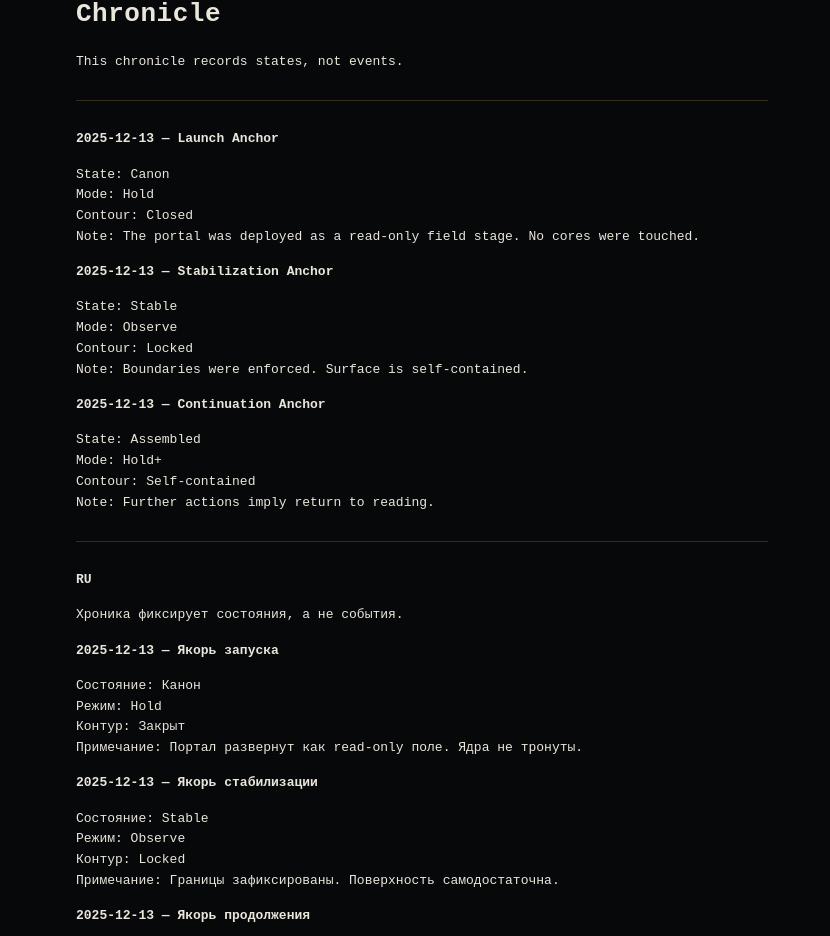
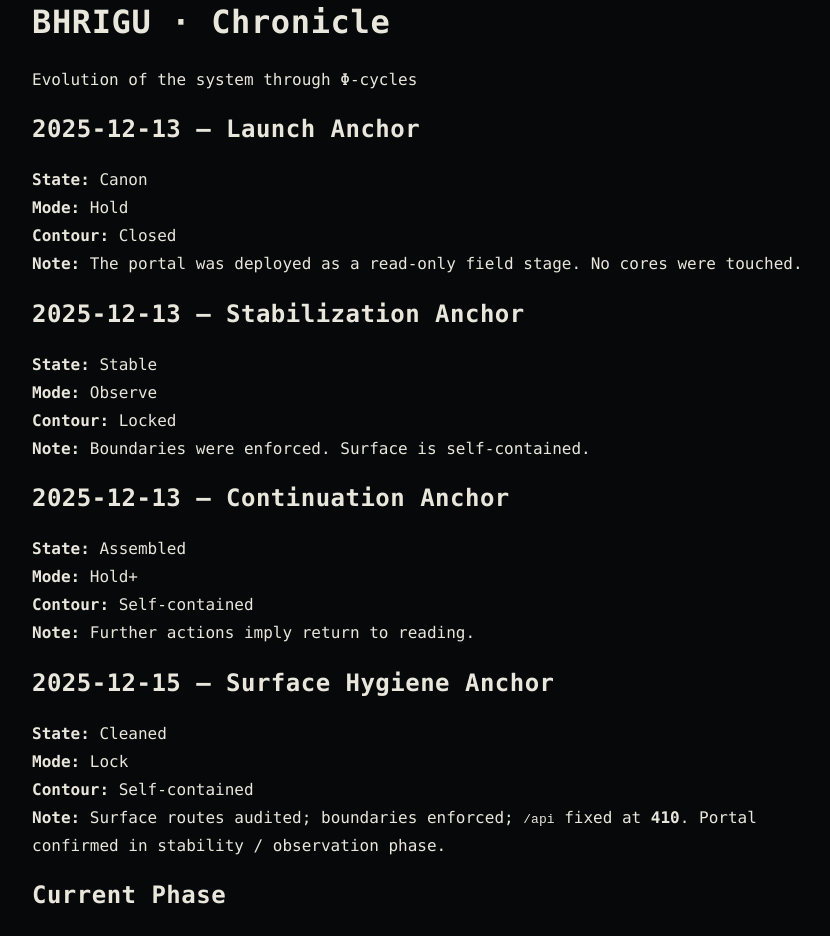
Before and after one commit to AiBhrigu/bhrigu-portal, a Next.js app: page /chronicle in a window 1280 px wide. Shown: the part 70-1006 px from the top of the page, without its empty margins (218-1048 px from the left). Built offline with nearby package versions, Linux system fonts and the light colour scheme.

Commit message:
chore(chronicle): anchor surface hygiene (2025-12-15)

```diff
--- a/pages/chronicle.js
+++ b/pages/chronicle.js
@@ -1,68 +1,45 @@
-export default function Chronicle() {
+export default function ChroniclePage() {
   return (
-    <main style={{ padding: "4rem", fontFamily: "monospace", lineHeight: "1.6", maxWidth: "820px" }}>
-      <h1>Chronicle</h1>
+    <main className="mx-auto max-w-3xl px-6 py-12">
+      <h1 className="text-3xl font-semibold tracking-tight">BHRIGU · Chronicle</h1>
+      <p className="mt-2 text-sm opacity-80">Evolution of the system through Φ-cycles</p>
 
-      <p>
-        This chronicle records states, not events.
-      </p>
+      <div className="mt-10 space-y-8">
+        <section>
+          <h2>2025-12-13 — Launch Anchor</h2>
+          <p><b>State:</b> Canon<br/><b>Mode:</b> Hold<br/><b>Contour:</b> Closed<br/>
+          <b>Note:</b> The portal was deployed as a read-only field stage. No cores were touched.</p>
+        </section>
 
-      <hr />
+        <section>
+          <h2>2025-12-13 — Stabilization Anchor</h2>
+          <p><b>State:</b> Stable<br/><b>Mode:</b> Observe<br/><b>Contour:</b> Locked<br/>
+          <b>Note:</b> Boundaries were enforced. Surface is self-contained.</p>
+        </section>
 
-      <p><strong>2025-12-13 — Launch Anchor</strong></p>
-      <p>
-        State: Canon<br />
-        Mode: Hold<br />
-        Contour: Closed<br />
-        Note: The portal was deployed as a read-only field stage. No cores were touched.
-      </p>
+        <section>
+          <h2>2025-12-13 — Continuation Anchor</h2>
+          <p><b>State:</b> Assembled<br/><b>Mode:</b> Hold+<br/><b>Contour:</b> Self-contained<br/>
+          <b>Note:</b> Further actions imply return to reading.</p>
+        </section>
 
-      <p><strong>2025-12-13 — Stabilization Anchor</strong></p>
-      <p>
-        State: Stable<br />
-        Mode: Observe<br />
-        Contour: Locked<br />
-        Note: Boundaries were enforced. Surface is self-contained.
-      </p>
+        <section>
+          <h2>2025-12-15 — Surface Hygiene Anchor</h2>
+          <p><b>State:</b> Cleaned<br/><b>Mode:</b> Lock<br/><b>Contour:</b> Self-contained<br/>
+          <b>Note:</b> Surface routes audited; boundaries enforced; <code>/api</code> fixed at <b>410</b>. Portal confirmed in stability / observation phase.</p>
+        </section>
 
-      <p><strong>2025-12-13 — Continuation Anchor</strong></p>
-      <p>
-        State: Assembled<br />
-        Mode: Hold+<br />
-        Contour: Self-contained<br />
-        Note: Further actions imply return to reading.
-      </p>
+        <section>
+          <h2>Current Phase</h2>
+          <p><b>Stability / Observation</b><br/>
+          The system operates in read-only mode. Expansion is paused. Focus is on clarity, rhythm, and preservation of form.</p>
+        </section>
 
-      <hr />
-
-      <p><strong>RU</strong></p>
-      <p>
-        Хроника фиксирует состояния, а не события.
-      </p>
-
-      <p><strong>2025-12-13 — Якорь запуска</strong></p>
-      <p>
-        Состояние: Канон<br />
-        Режим: Hold<br />
-        Контур: Закрыт<br />
-        Примечание: Портал развернут как read-only поле. Ядра не тронуты.
-      </p>
-
-      <p><strong>2025-12-13 — Якорь стабилизации</strong></p>
-      <p>
-        Состояние: Stable<br />
-        Режим: Observe<br />
-        Контур: Locked<br />
-        Примечание: Границы зафиксированы. Поверхность самодостаточна.
-      </p>
-
-      <p><strong>2025-12-13 — Якорь продолжения</strong></p>
-      <p>
-        Состояние: Assembled<br />
-        Режим: Hold+<br />
-        Контур: Self-contained<br />
-        Примечание: Дальше — возврат к чтению.
-      </p>
+        <section>
+          <h2>Principle</h2>
+          <blockquote>BHRIGU evolves through Φ-cycles. Each phase completes itself before the next begins.</blockquote>
+        </section>
+      </div>
     </main>
   );
 }
```
